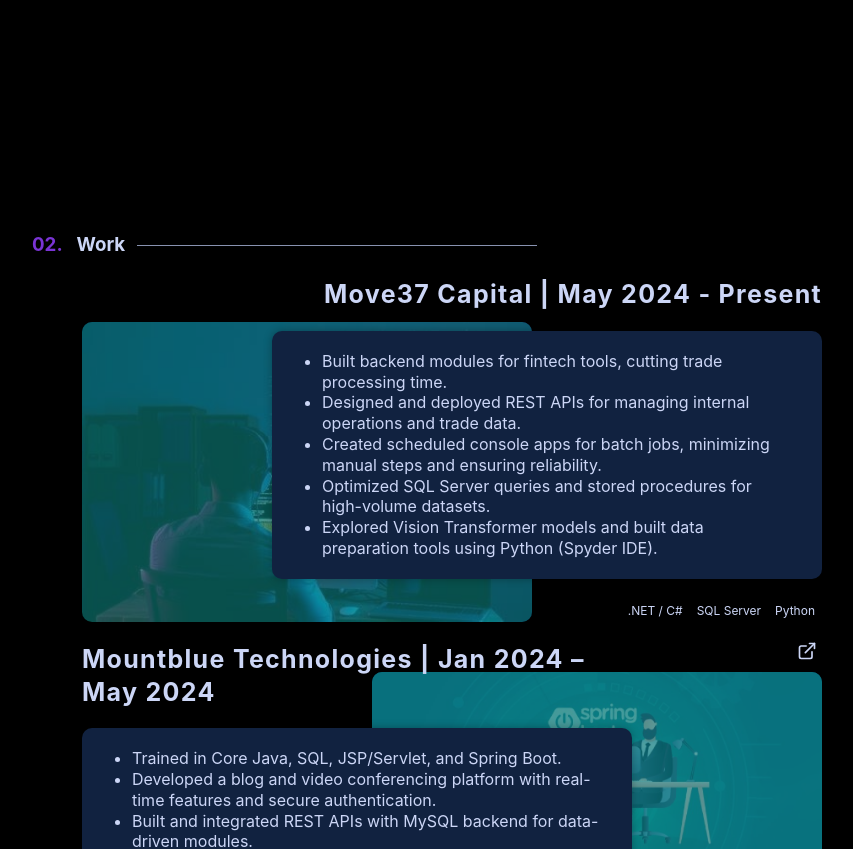
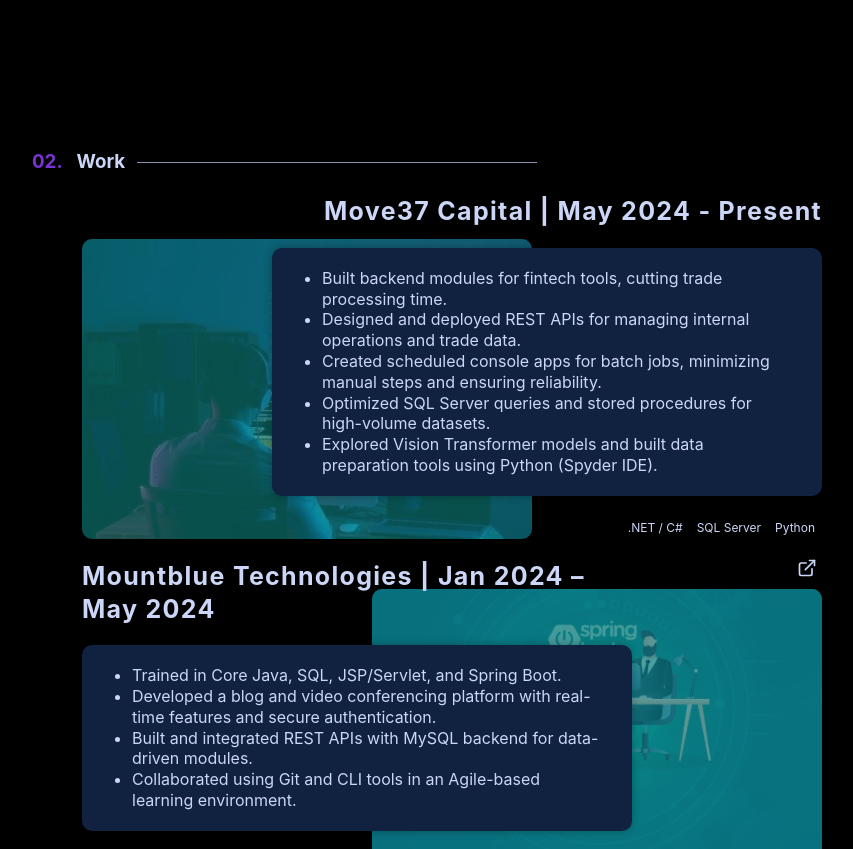
Before and after one commit to dishantdua/My-Portfolio, a React (Vite) app: page / in a window 1280 px wide. Shown: the part 1740-2589 px from the top of the page, without its empty margins (188-1041 px from the left). Built offline with nearby package versions, Linux system fonts and the light colour scheme; no server answers; a web font is replaced by a local one.

Commit message:
Margin padding adjustment work tab

```diff
--- a/src/index.css
+++ b/src/index.css
@@ -700,8 +700,8 @@
 
 
 .work{
-	margin: 80px 0px;
-	padding: 83px 180px 0px 180px;
+	margin: 180px 180px;
+	      padding-top: 83px 180px 0px 180px;
 }
 .work .wrapper{
 	width: 100%;
```
